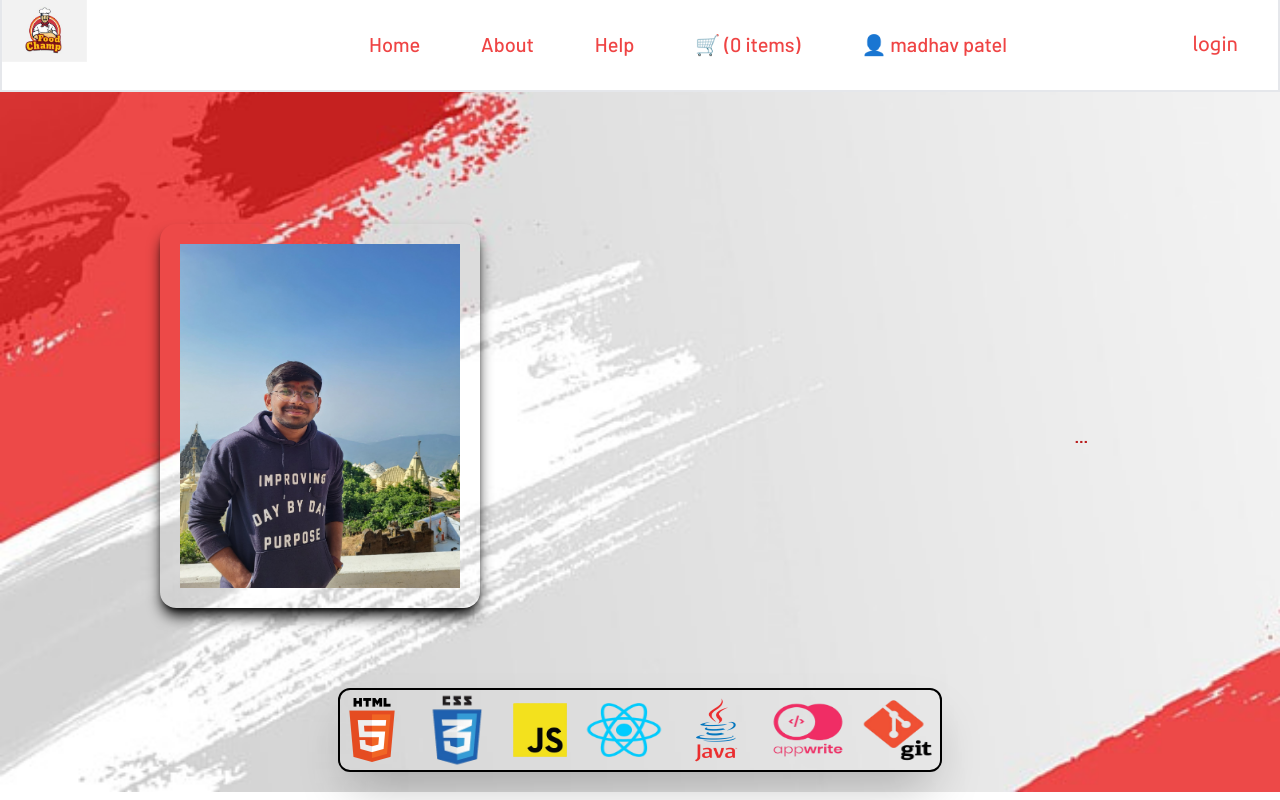
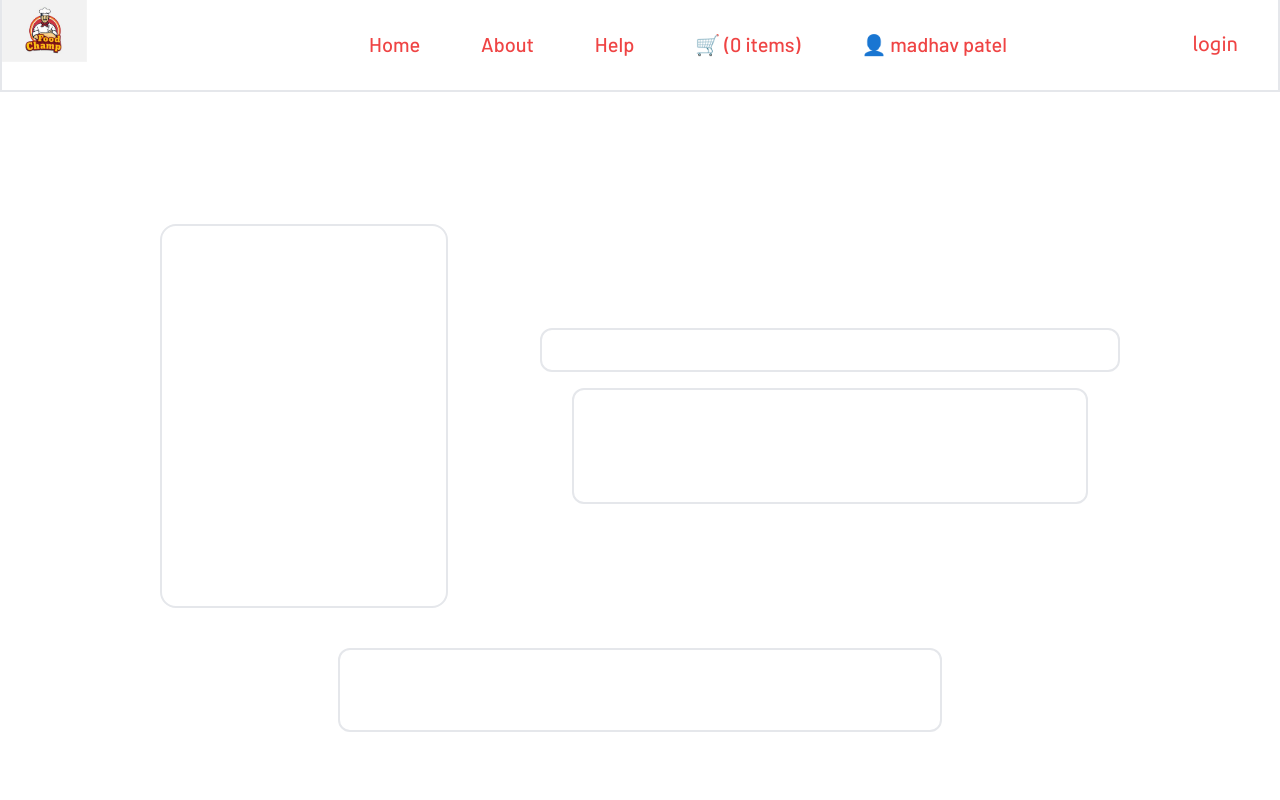
Before and after one commit to madhavpatel236/ARK-FoodWorld, a React (Vite) app: page /about in a window 1280 px wide. Built offline with nearby package versions, Linux system fonts and the light colour scheme; no server answers.

Commit message:
add some functionality

```diff
--- a/src/components/About.jsx
+++ b/src/components/About.jsx
@@ -12,6 +12,7 @@ import java from '../img/java.webp'
 import git from '../img/git.png'
 import react from '../img/react.png'
 import appwrite from '../img/appwrite.png'
+import AboutShimmer from './Shimmer/AboutShimmer'
 
 
 function About() {
@@ -29,7 +30,7 @@ function About() {
     setProfilePhoto(json?.avatar_url)
     setData(json)
   }
-  return (
+  return profilePhoto == null ? <AboutShimmer /> : (
     <div className="flex flex-col justify-center  items-center bg-about-bg bg-cover h-auto w-full bg-gray-200  ">
       <div className=' flex w-9/12 pt-56 pb-20 justify-between items-center  bg-opacity-100 rounded-xl  '>
         <img src={madhav} className='rounded-2xl w-80 h-96 mr-4 p-4 border-transparent  border-4 bg-transparent  shadow-lg shadow-black transform duration-300 hover:scale-105  ' />  {/* shadow-2xl  shadow-red-400  cursor-pointer transform hover:scale-105 duration-300 hover:shadow-current  */}
@@ -53,12 +54,3 @@ function About() {
 }
 
 export default About
-
-
-{/* <div>{data?.location}</div> */}
-{/* <div className='flex w-2/12 justify-between ' >
-<img src={github} alt='github' className='w-7 h-7  border border-white' />
-<img src={linkdin} alt='linkdin' className='w-7 h-7  border border-white' />
-<img src={x} alt='x' className='h-8  border border-white' />
-<img src={insta} alt='insta' className='w-7 h-7  border border-white' />
-</div> */}
--- a/src/components/RestaurantDeatil/ItemList.jsx
+++ b/src/components/RestaurantDeatil/ItemList.jsx
@@ -1,20 +1,27 @@
 import React, { useState } from 'react'
 import Items from './Items'
 
-function ItemList({ options, showItems, setShowItems, SetShowIndex }) {
+function ItemList({ options, showItems, SetShowIndex, setEnable }) {
 
-    const handleSubmit = () => {
+    const handleSubmit1 = () => {
         SetShowIndex()
     }
+    const handleSubmit2 =() => {
+        setEnable()
+    }
+
     return (
         <>
             <div className='bg-gray-100 rounded-2xl mb-3 mt-3 font-Ubuntu text-xl'>
                 {/* Accordian Header  */}
                 <div className=' flex justify-between p-4 font-bold cursor-pointer'
-                    onClick={handleSubmit}
-                    >
+                    onClick={() => {
+                        handleSubmit1();
+                        handleSubmit2()
+                    }}
+                >
                     <span> {options?.title} ({options?.itemCards?.length}) </span>
-                    <span> ⬇️ </span>
+                    <button> ⬇️ </button>
                 </div>
 
                 {/* Accordian Body */}
--- a/src/components/RestaurantDeatil/RestaurantDetail.jsx
+++ b/src/components/RestaurantDeatil/RestaurantDetail.jsx
@@ -12,7 +12,8 @@ function RestaurantDetail() {
   const [restaurantDetails, setRestaurantDetails] = useState([])
   const [offerCard, setOfferCard] = useState([])
   const [homeApi, setHomeApi] = useState([])
-  const [showIndex, SetShowIndex] = useState(0)
+  const [showIndex, SetShowIndex] = useState()
+  const [enable, setEnable] = useState(false)
 
   const { resId } = useParams() // call useParams() and get value of restaurant id using object destructuring
 
@@ -64,13 +65,13 @@ function RestaurantDetail() {
 
       {/*  upper main restaurant card comonent */}
       <div className='flex-col w-auto h-auto shadow-lg shadow-black border rounded-3xl font-Ubuntu font-medium text-base  transform hover:scale-105 transition duration-300 '>
-        <div className='flex justify-between'>
+        <div classSetShowIndexName='flex justify-between'>
           <div className='flex-col '>
             <h1 className='flex mt-3 ml-5 font-Ubuntu font-bold text-3xl'>{restaurantDetails[2]?.card?.card?.info?.name}</h1>
             <h1 className='flex ml-5 font-normal  '> {restaurantDetails[2]?.card?.card?.info?.cuisines.join(", ")}  </h1>
             <h1 className='flex ml-5 font-normal  '> {restaurantDetails[2]?.card?.card?.info?.areaName + ", " + restaurantDetails[2]?.card?.card?.info?.city}  </h1>
           </div>
-          <h1 className='flex mt-4 pr-7 text-xl '>*️⃣ {restaurantDetails[2]?.card?.card?.info?.avgRating} ({restaurantDetails[2]?.card?.card?.info?.totalRatingsString})</h1>
+          <h1 className='flex mt-4 ml-5 text-xl '>*️⃣ {restaurantDetails[2]?.card?.card?.info?.avgRating} ({restaurantDetails[2]?.card?.card?.info?.totalRatingsString})</h1>
         </div>
         <div className='flex justify-between items-center pb-3'>
           <h1 className='ml-4 mt-3'>
@@ -100,8 +101,9 @@ function RestaurantDetail() {
           <ItemList
             key={list?.card?.card?.title}
             options={list?.card?.card}
-            showItems={index === showIndex ? true : false}
+            showItems={enable == true && index === showIndex ? true : false}
             SetShowIndex={() => SetShowIndex(index)}
+            setEnable={() => setEnable(!enable)}
           />
         )}
       </div>
--- /dev/null
+++ b/src/components/Shimmer/AboutShimmer.jsx
@@ -0,0 +1,30 @@
+import React from 'react'
+
+function AboutShimmer() {
+  return (
+
+    <div className="flex flex-col justify-center  items-center  h-auto w-full  ">
+
+      <div className=' flex w-9/12 pt-56 pb-10 justify-between items-center rounded-xl  '>
+        <div className='rounded-2xl  w-72 h-96 mr-4 p-4 border-2 ' />
+        <div className='  '>
+          <div className='flex mb-4 pl-64 pr-64 pb-10 justify-center border-2 rounded-xl '></div>
+          <div className=' ml-8 mr-8 pl-64 pr-64 pb-28 border-2 rounded-xl '></div>
+        </div>
+      </div>
+
+      <div className='flex gap-3 mb-5 justify-center items-center border-2 rounded-xl '>
+        <div className='w-16 h-16' />
+        <div className='w-20 h-20' />
+        <div className='w-16 h-16' />
+        <div className='w-20 h-16' />
+        <div className='w-20 h-16' />
+        <div className='w-20 h-16' />
+        <div className='w-20 h-16' />
+      </div>
+    </div>
+
+  )
+}
+
+export default AboutShimmer
--- a/src/main.jsx
+++ b/src/main.jsx
@@ -1,16 +1,18 @@
-import React from 'react'
+import React, { lazy, Suspense } from 'react'
 import ReactDOM from 'react-dom/client'
 import Root from './Root'
 import './index.css'
 import { createBrowserRouter, createRoutesFromElements, Route, RouterProvider } from 'react-router-dom'
-import { About, Home, RestaurantDetail } from './components'
+import {About, Home, RestaurantDetail } from './components'
 import Cart from './components/Cart/Cart'
+
+// implement lazy loding also
 
 const router = createBrowserRouter(
   createRoutesFromElements(
     <Route path='/' element={<Root />}>
       <Route path='/' element={<Home />} />
-      <Route path='about' element={<About />} />
+     <Route path='about' element= { <Suspense fallback={<>...</>}> <About /> </Suspense>} />
       <Route path='rest-detail/:resId' element={<RestaurantDetail />} />
       <Route path='cart' element={<Cart />} />
     </Route>
```
